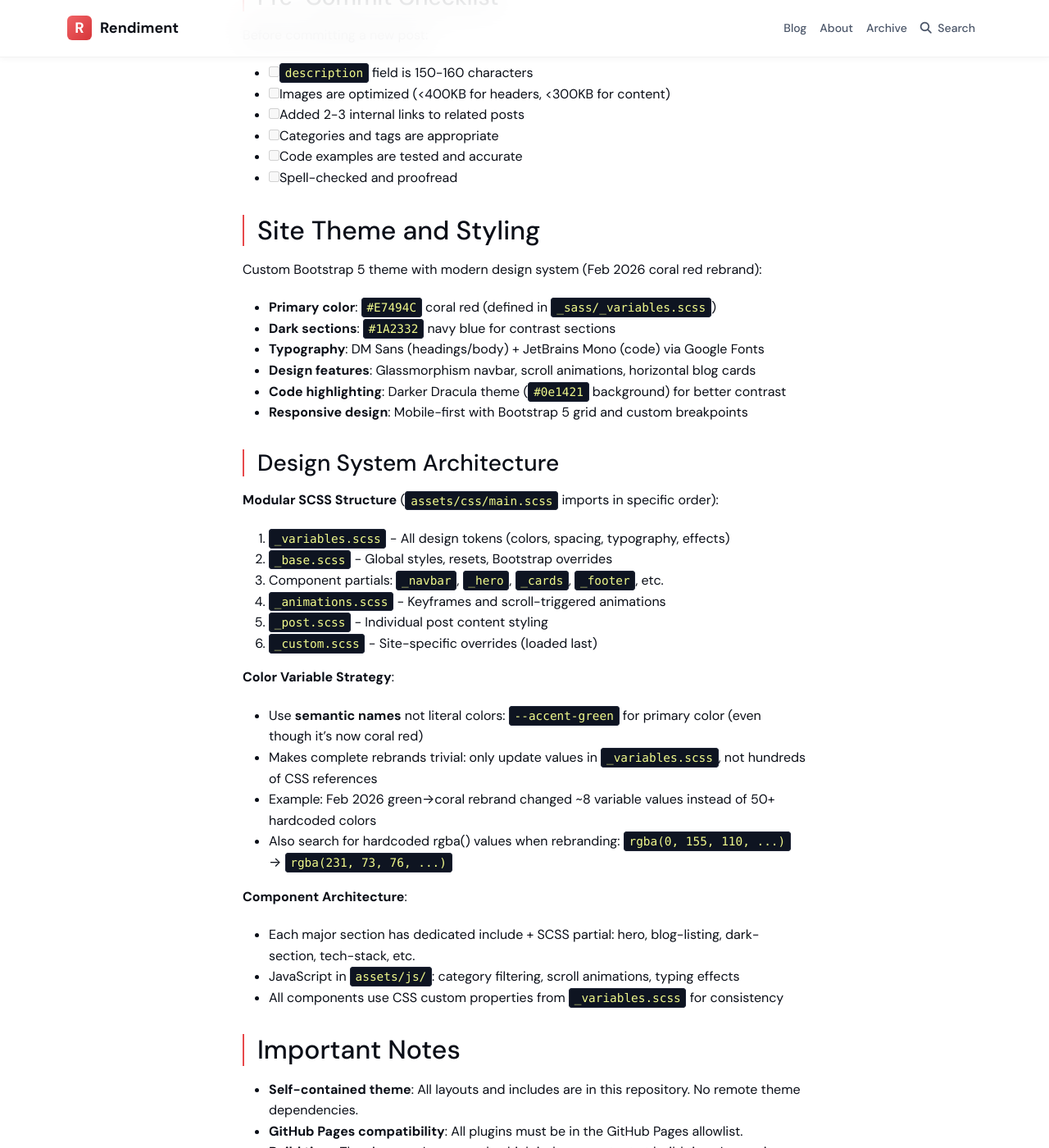
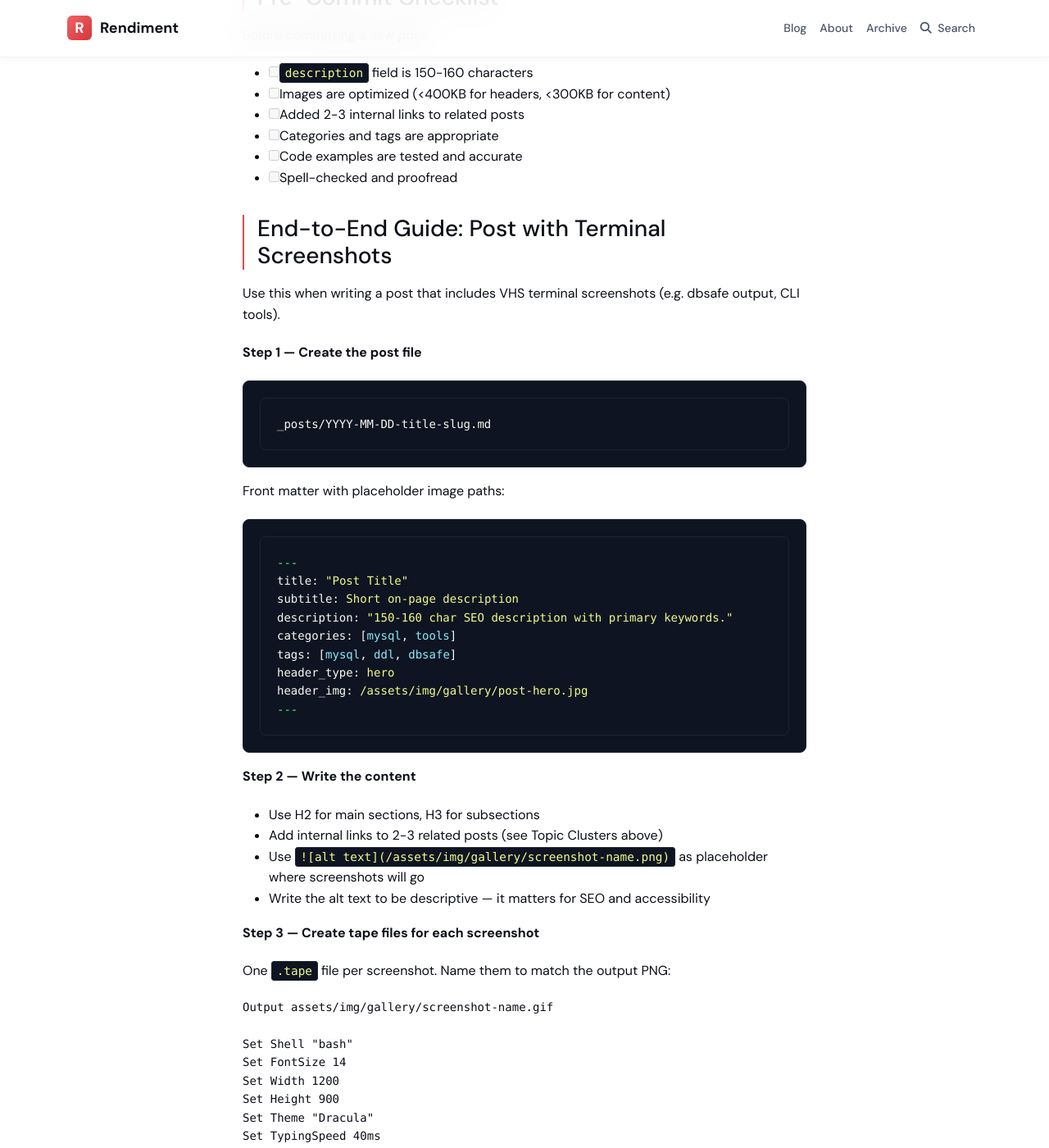
Before and after one commit to nethalo/nethalo.github.io, a Jekyll site: the page built from CLAUDE.md, in a window 1280 px wide and 1400 px high, scrolled down 7431 px. Shown: the whole window at 82% size. Built offline with Jekyll 4.4.1, drawn with Linux system fonts in a browser that asks for light colours; our own code applies the rules of GitHub Pages for plain Markdown files; some of the changed text lies outside the part shown.

Commit message:
Add end-to-end guide for creating posts with terminal screenshots
Co-Authored-By: Claude Sonnet 4.6 <noreply@anthropic.com>

````diff
--- a/CLAUDE.md
+++ b/CLAUDE.md
@@ -248,6 +248,121 @@ Before committing a new post:
 - [ ] Code examples are tested and accurate
 - [ ] Spell-checked and proofread
 
+### End-to-End Guide: Post with Terminal Screenshots
+
+Use this when writing a post that includes VHS terminal screenshots (e.g. dbsafe output, CLI tools).
+
+**Step 1 — Create the post file**
+
+```
+_posts/YYYY-MM-DD-title-slug.md
+```
+
+Front matter with placeholder image paths:
+```yaml
+---
+title: "Post Title"
+subtitle: Short on-page description
+description: "150-160 char SEO description with primary keywords."
+categories: [mysql, tools]
+tags: [mysql, ddl, dbsafe]
+header_type: hero
+header_img: /assets/img/gallery/post-hero.jpg
+---
+```
+
+**Step 2 — Write the content**
+
+- Use H2 for main sections, H3 for subsections
+- Add internal links to 2-3 related posts (see Topic Clusters above)
+- Use `![alt text](/assets/img/gallery/screenshot-name.png)` as placeholder where screenshots will go
+- Write the alt text to be descriptive — it matters for SEO and accessibility
+
+**Step 3 — Create tape files for each screenshot**
+
+One `.tape` file per screenshot. Name them to match the output PNG:
+
+```tape
+Output assets/img/gallery/screenshot-name.gif
+
+Set Shell "bash"
+Set FontSize 14
+Set Width 1200
+Set Height 900
+Set Theme "Dracula"
+Set TypingSpeed 40ms
+Set Padding 20
+
+Type `export DBSAFE_PASSWORD=dbsafe_demo`
+Enter
+Sleep 500ms
+
+Type `/Users/dani/dbsafe/dbsafe plan -H 127.0.0.1 -P 23306 -u dbsafe -d demo "ALTER TABLE ..."`
+Enter
+Sleep 5s
+
+Screenshot assets/img/gallery/screenshot-name.png
+Sleep 1s
+```
+
+Height guide: use `900` for normal output, `1100` when output is tall (e.g. includes pt-osc command).
+
+**Important**: `Output *.gif` is a required throwaway — without it, `Screenshot` silently produces nothing (VHS bug #540). Use a relative path; absolute paths cause a parser error in VHS 0.10.0.
+
+**Step 4 — Run the tapes** *(must be done in your terminal, not Claude Code)*
+
+```bash
+vhs screenshot-name.tape
+# repeat for each tape
+```
+
+**Step 5 — Verify the screenshots**
+
+```bash
+# Must say "PNG image data", not "directory"
+file assets/img/gallery/screenshot-name.png
+
+# Check sizes: target <300KB for content screenshots
+ls -lh assets/img/gallery/screenshot-name.png
+```
+
+If a PNG is over 300KB, convert to JPEG:
+```bash
+sips -s format jpeg -s formatOptions 85 assets/img/gallery/screenshot-name.png \
+  --out assets/img/gallery/screenshot-name.jpg
+# then update the img reference in the post from .png to .jpg
+```
+
+**Step 6 — Clean up**
+
+```bash
+# Delete throwaway GIFs
+rm assets/img/gallery/*.gif
+```
+
+Tape files are gitignored (`*.tape`) — leave them on disk for future re-runs.
+
+**Step 7 — Optimize the hero image**
+
+```bash
+# JPEG hero (photos)
+sips -s format jpeg -s formatOptions 85 --resampleWidth 1600 hero.jpg
+
+# PNG hero (diagrams, screenshots) — note: sips can't quality-compress PNGs
+sips --resampleWidth 1600 hero.png
+# if still >400KB after resize, convert to JPEG instead
+```
+
+**Step 8 — Commit**
+
+```bash
+git add _posts/YYYY-MM-DD-title-slug.md assets/img/gallery/screenshot-name.png assets/img/gallery/post-hero.jpg
+git commit -m "Add post: short description"
+git push
+```
+
+Do **not** add: `.gif` files, `.tape` files, `_site/`, `.DS_Store`.
+
 ## Site Theme and Styling
 
 Custom Bootstrap 5 theme with modern design system (Feb 2026 coral red rebrand):
````
